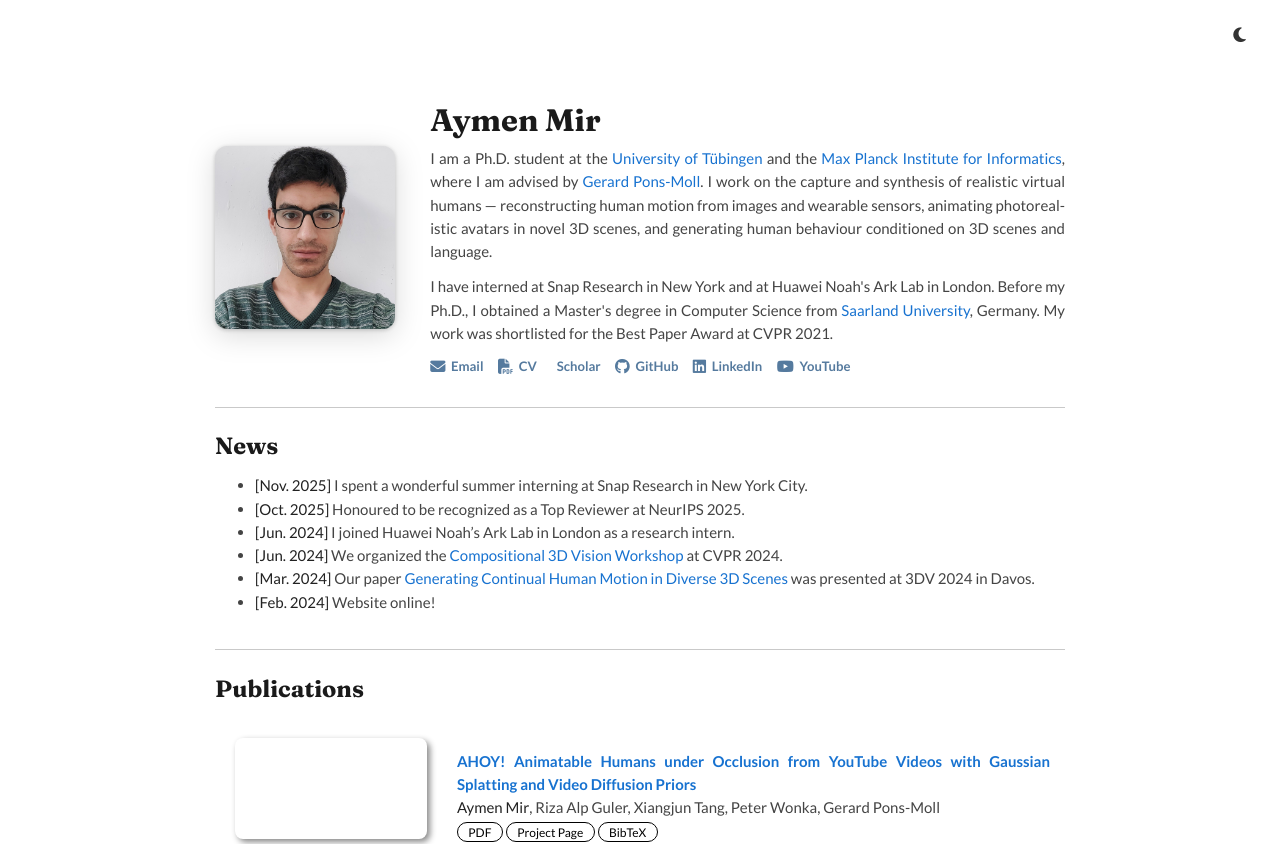
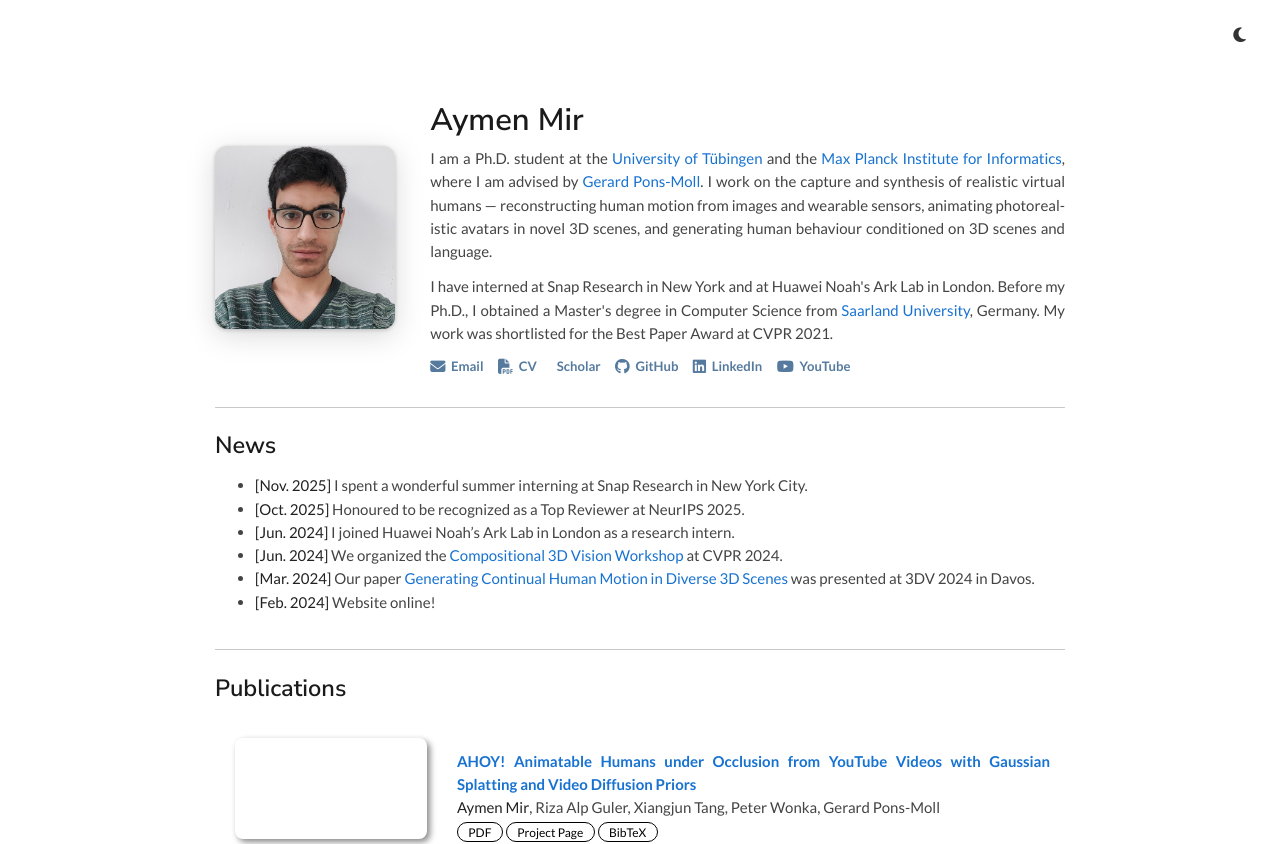
Before and after one commit to miraymen/miraymen.github.io, a Jekyll site: the page built from index.md, in a window 1280 px wide. Shown: the top 844 px of the page. Built offline with Jekyll 4.4.1, drawn with Linux system fonts in a browser that asks for light colours; a style sheet for code colours, icons or effects is not loaded; our own code applies the rules of GitHub Pages for plain Markdown files; grey boxes are pictures that could not be loaded.

Commit message:
Avenir headings, lighter weight

```diff
--- a/_layouts/homepage.html
+++ b/_layouts/homepage.html
@@ -49,7 +49,7 @@
 
     <link rel="preconnect" href="https://fonts.googleapis.com">
     <link rel="preconnect" href="https://fonts.gstatic.com" crossorigin>
-    <link href="https://fonts.googleapis.com/css2?family=Lato:wght@400;700;900&family=Fraunces:opsz,wght@9..144,600;9..144,700&display=swap" rel="stylesheet">
+    <link href="https://fonts.googleapis.com/css2?family=Lato:wght@400;700;900&family=Nunito+Sans:wght@600;700&display=swap" rel="stylesheet">
     <link rel="stylesheet" href="./assets/css/font_sans_serif.css">
     <link rel="stylesheet" href="./assets/css/style.css">
     <link rel="stylesheet" href="./assets/css/publications.css">
--- a/_sass/minimal-light.scss
+++ b/_sass/minimal-light.scss
@@ -118,16 +118,16 @@ h3, h4, h5, h6 {
 }
 
 h1 {
-  font-family: "Fraunces", Georgia, serif;
+  font-family: "Avenir Next", Avenir, "Nunito Sans", "Lato", sans-serif;
   font-weight: 600;
   color:#1a1a1a;
   margin:0 0 20px;
 }
 
 h2 {
-  font-family: "Fraunces", Georgia, serif;
+  font-family: "Avenir Next", Avenir, "Nunito Sans", "Lato", sans-serif;
   color:#1a1a1a;
-  font-weight: 700;
+  font-weight: 600;
   margin:2px 0px 15px;
   font-size: 157%;
 }
@@ -363,7 +363,7 @@ section a:not(.btn):hover {
 
 header h1 {
   font-size: 31px;
-  font-weight: 700;
+  font-weight: 600;
   letter-spacing: 0;
 }
 
```
